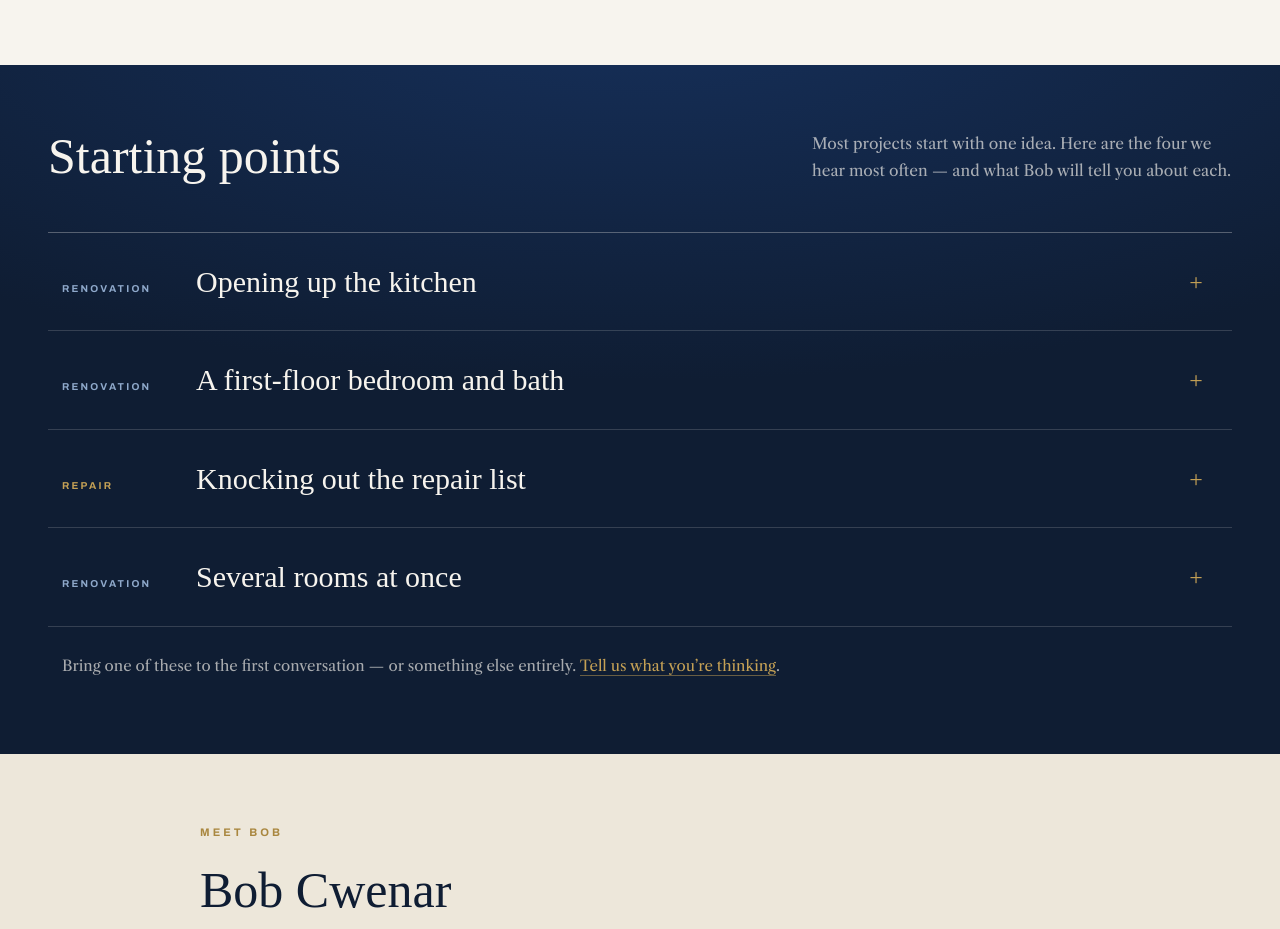
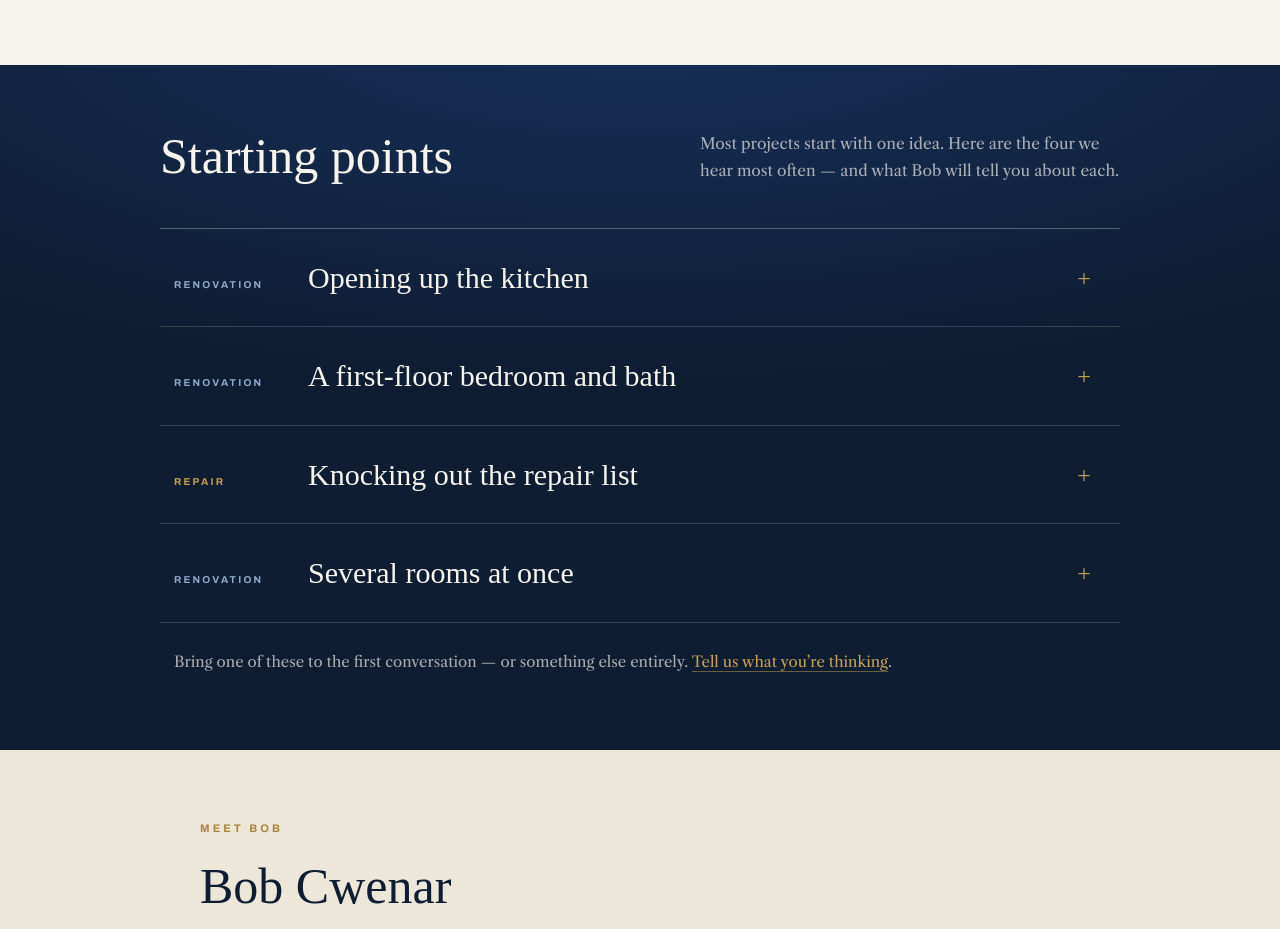
Before and after one commit to rc562/Cwenar-Construction-, a plain HTML site: page index.html in a window 1280 px wide. Shown: the part 1949-2878 px from the top of the page. Drawn offline with nearby package versions, Linux system fonts and the light colour scheme; a web font is replaced by a local one.

Commit message:
Add files via upload

```diff
--- a/index.html
+++ b/index.html
@@ -478,7 +478,7 @@
 
 <!-- STARTING POINTS -->
 <div id="ideas" data-screen-label="Starting points" style="background:#0F1D33; background-image:radial-gradient(ellipse 130% 90% at 50% -10%, #16305B 0%, #0F1D33 62%); padding:64px 48px 76px;">
-  <div style="max-width:1320px; margin:0 auto; display:flex; flex-direction:column; gap:48px;">
+  <div style="max-width:960px; margin:0 auto; display:flex; flex-direction:column; gap:44px;">
     <div data-reveal style="display:flex; align-items:flex-end; justify-content:space-between; gap:40px; flex-wrap:wrap;">
       <h2 style="margin:0; font-family:'Libre Caslon Display', serif; font-weight:400; font-size:50px; line-height:1.1; color:#F7F4EE; max-width:640px; text-wrap:balance;">Starting points</h2>
       <div style="font-family:'Libre Caslon Text', serif; font-size:15.5px; line-height:1.7; color:rgba(247,244,238,.66); max-width:420px;">Most projects start with one idea. Here are the four we hear most often — and what Bob will tell you about each.</div>
```
